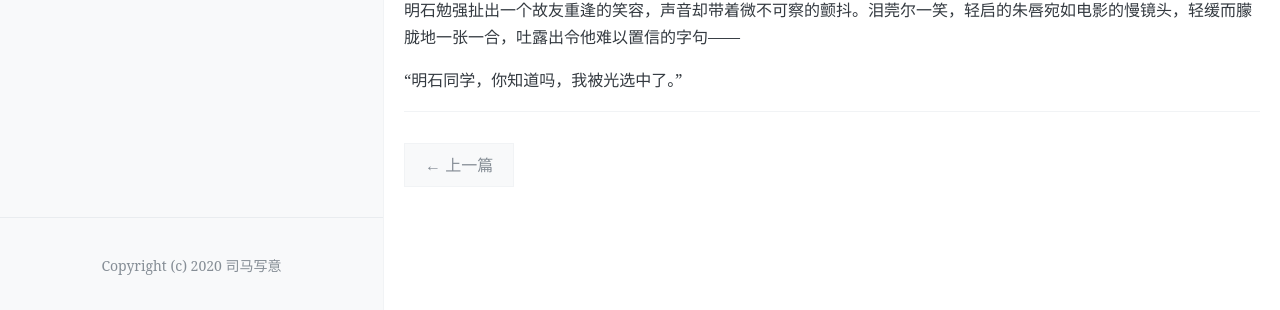
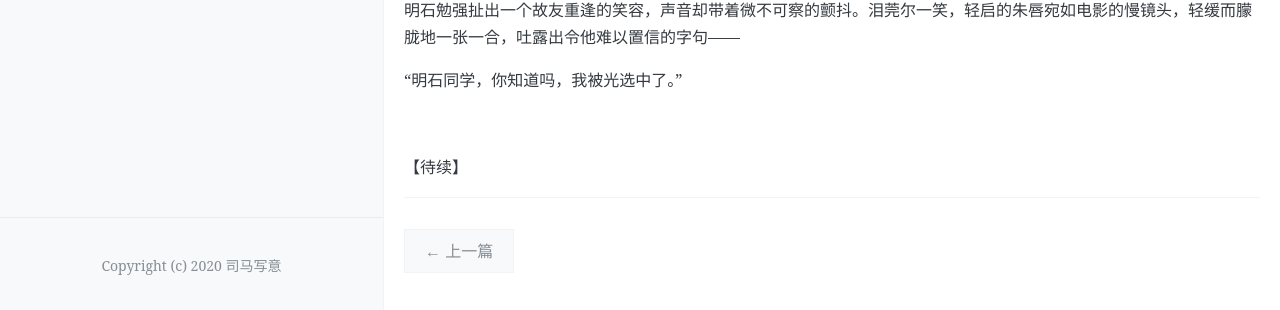
Before and after one commit to ligeiali13/blog, a Jekyll site: the page built from _posts/2021-10-06-as-the-gods-will.md, in a window 1280 px wide and 900 px high, scrolled down 19546 px. Shown: the part 587-897 px from the top of the window. Built offline with Jekyll 4.4.1, drawn with Linux system fonts in a browser that asks for light colours; comment, search, counter and statistics services are not loaded.

Commit message:
Update 2021-10-06-as-the-gods-will.md

```diff
--- a/_posts/2021-10-06-as-the-gods-will.md
+++ b/_posts/2021-10-06-as-the-gods-will.md
@@ -704,3 +704,7 @@ comments: true
 明石勉强扯出一个故友重逢的笑容，声音却带着微不可察的颤抖。泪莞尔一笑，轻启的朱唇宛如电影的慢镜头，轻缓而朦胧地一张一合，吐露出令他难以置信的字句——
 
 “明石同学，你知道吗，我被光选中了。”
+
+<br />
+
+【待续】
```
